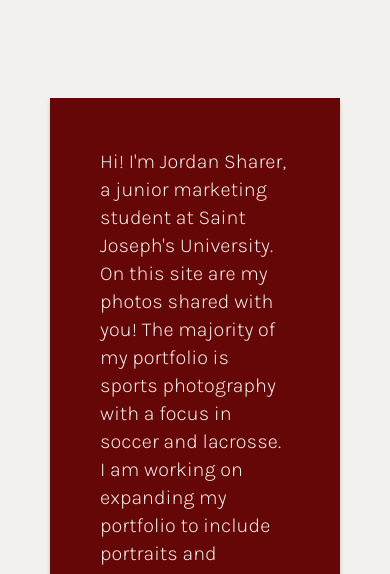
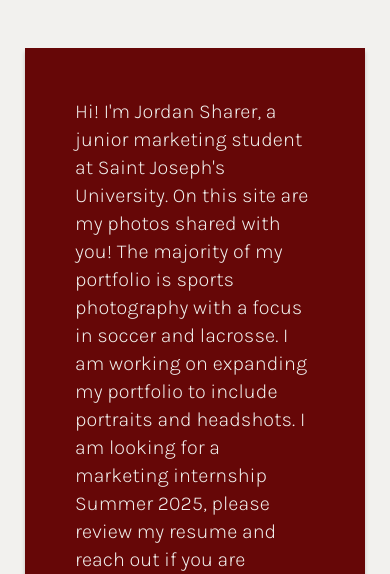
Before and after one commit to kimbonilla/sharedbyjordan, a plain HTML site: page index.html in a window 390 px wide. Shown: the part 270-844 px from the top of the page. Drawn offline with Linux system fonts and the light colour scheme.

Commit message:
widened home page sizing 💄
decreased homepage text margins

```diff
--- a/styles.css
+++ b/styles.css
@@ -280,7 +280,7 @@ footer a:hover{
     flex-wrap: wrap;
     column-gap: 100px;
     row-gap: 50px;
-    margin: 100px 50px;
+    margin: 50px 25px;
     justify-content: center;
 }
 
@@ -339,7 +339,7 @@ footer a:hover{
 @media (max-width: 1074px) { /* wrap breakpoint */
     .home-text > div {
         width: 100%; /* Full width when wrapped */
-        max-width: 100%;
+        max-width: 900px;
     }
 }
 
```
